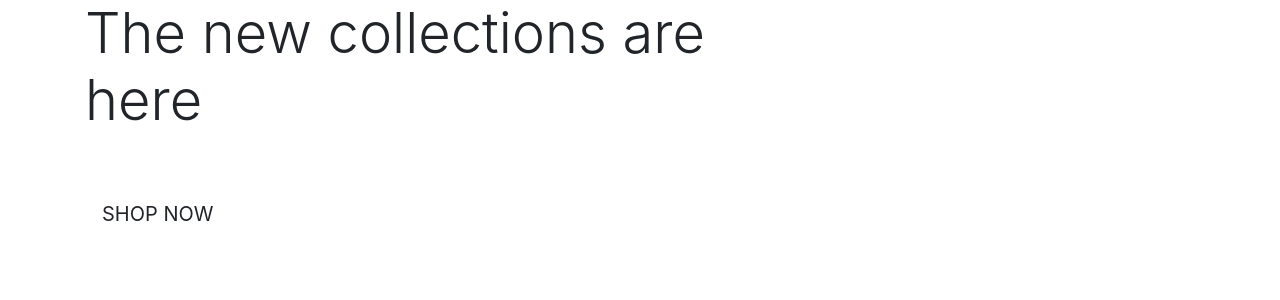
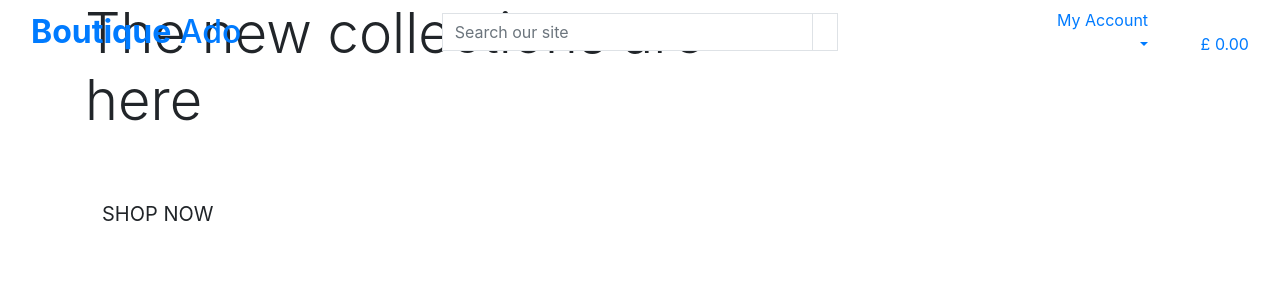
Before and after one commit to sd-powell/boutique_ado_v1, a Django app: page / in a window 1280 px wide. Shown: the top 300 px of the page. Run offline with Django 3.2, Linux system fonts and the light colour scheme.

Commit message:
added main page header

```diff
--- a/templates/base.html
+++ b/templates/base.html
@@ -1,22 +1,24 @@
 {% load static %}
 
-<!doctype html>
+<!DOCTYPE html>
 <html lang="en">
   <head>
     {% block meta %}
-        <meta http-equiv="X-UA-Compatible" content="IE=edge">
-        <meta charset="utf-8">
-        <meta name="viewport" content="width=device-width, initial-scale=1, shrink-to-fit=no">
+      <meta http-equiv="X-UA-Compatible" content="IE=edge" />
+      <meta charset="utf-8" />
+      <meta name="viewport" content="width=device-width, initial-scale=1, shrink-to-fit=no" />
     {% endblock %}
 
     {% block extra_meta %}
+
     {% endblock %}
 
     {% block corecss %}
-        <link rel="stylesheet" href="https://cdn.jsdelivr.net/npm/bootstrap@4.6.2/dist/css/bootstrap.min.css" integrity="sha384-xOolHFLEh07PJGoPkLv1IbcEPTNtaed2xpHsD9ESMhqIYd0nLMwNLD69Npy4HI+N" crossorigin="anonymous">
+      <link rel="stylesheet" href="https://cdn.jsdelivr.net/npm/bootstrap@4.6.2/dist/css/bootstrap.min.css" integrity="sha384-xOolHFLEh07PJGoPkLv1IbcEPTNtaed2xpHsD9ESMhqIYd0nLMwNLD69Npy4HI+N" crossorigin="anonymous" />
     {% endblock %}
 
     {% block extra_css %}
+
     {% endblock %}
 
     {% block corejs %}
@@ -26,14 +28,77 @@
     {% endblock %}
 
     {% block extra_js %}
+
     {% endblock %}
 
-    <title>Boutique Ado{% block extratitle %}{% endblock %}</title>
+    <title>
+      Boutique Ado{% block extratitle %}
+
+      {% endblock %}
+    </title>
   </head>
   <body>
-
     <header class="container-fluid fixed-top">
-    <!-- Content will be added later -->
+      <div class="row">
+        <div class="col-12 col-lg-4 my-auto py-1 py-lg-0 text-center text-lg-left">
+          <a href="{% url 'home' %}" class="nav-link main-logo-link"><h2 class="logo-font text-black my-0"><strong>Boutique</strong> Ado</h2></a>
+        </div>
+        <div class="col-12 col-lg-4 my-auto py-1 py-lg-0">
+          <form method="GET" action="">
+            <div class="input-group w-100">
+              <input class="form-control border border-black rounded-0" type="text" name="q" placeholder="Search our site" />
+              <div class="input-group-append">
+                <button class="form-control btn btn-black border border-black rounded-0" type="submit"><span class="icon"><i class="fas fa-search"></i></span></button>
+              </div>
+            </div>
+          </form>
+        </div>
+        <div class="col-12 col-lg-4 my-auto py-1 py-lg-0">
+          <ul class="list-inline list-unstyled text-center text-lg-right my-0">
+            <li class="list-inline-item dropdown">
+              <a class="nav-link dropdown-toggle" href="#" id="user-options" data-toggle="dropdown" aria-haspopup="true" aria-expanded="false">
+                <div class="text-center">
+                  <i class="fas fa-user fa-lg"></i>
+                  <p class="my-0">My Account</p>
+                </div>
+              </a>
+              <div class="dropdown-menu border-0" aria-labelledby="user-options">
+                {% if request.user.is_authenticated %}
+                  <a href="#" class="dropdown-item">Profile</a>
+                  {% if request.user.is_superuser %}
+                    <a href="#" class="dropdown-item">Product Management</a>
+                  {% endif %}
+                  <a href="{% url 'account_logout' %}" class="dropdown-item">Logout</a>
+                {% else %}
+                  <a href="{% url 'account_signup' %}" class="dropdown-item">Register</a>
+                  <a href="{% url 'account_login' %}" class="dropdown-item">Login</a>
+                {% endif %}
+              </div>
+            </li>
+            <li class="list-inline-item">
+              <li class="list-inline-item">
+                <a class="nav-link {% if grand_total %}
+                    text-info font-weight-bold
+                  {% else %}
+                    text-black
+                  {% endif %}"
+                  href="#">
+                  <div class="text-center">
+                    <i class="fas fa-shopping-bag fa-lg"></i>
+                    <p class="my-0">
+                      £{% if grand_total %}
+                        {{ grand_total|floatformat:2 }}
+                      {% else %}
+                        0.00
+                      {% endif %}
+                    </p>
+                  </div>
+                </a>
+              </li>
+            </li>
+          </ul>
+        </div>
+      </div>
     </header>
 
     {% if messages %}
@@ -43,13 +108,15 @@
     {% endif %}
 
     {% block page_header %}
+
     {% endblock %}
 
     {% block content %}
+
     {% endblock %}
 
     {% block postloadjs %}
+
     {% endblock %}
-
   </body>
 </html>
```
Lines whose indentation alone changed are shown as unchanged.
